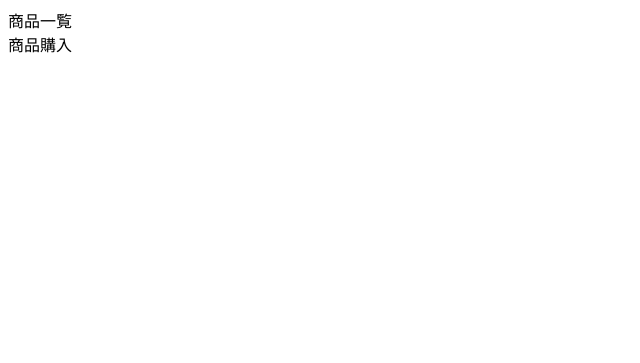
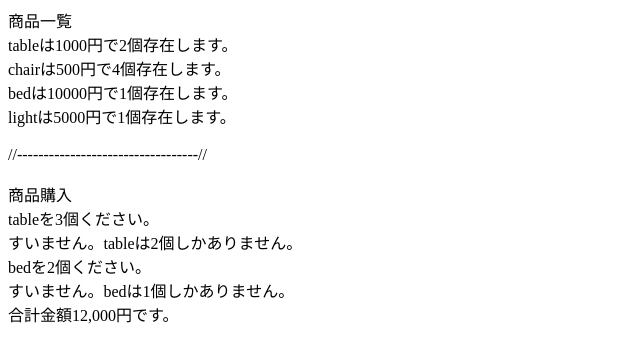
Before and after one commit to Yohei-Ohashi-Work/Study-PHPWebDev-Login, a PHP site: page / in a window 1280 px wide. Shown: the top 363 px of the page, without its empty margins (0-640 px from the left). Run offline with PHP 8.4, Linux system fonts and the light colour scheme.

Commit message:
0400_理解度チェック（配列）

```diff
--- a/040_PHP基礎Part2/0400_理解度チェック（配列）/start/index.php
+++ b/040_PHP基礎Part2/0400_理解度チェック（配列）/start/index.php
@@ -1,4 +1,5 @@
 <?php
+
 /**
  * 商品名 => [価格, 在庫数]
  */
@@ -19,8 +20,13 @@ $products = [
  * lightは5000円で1個存在します。
  */
 echo '<div>商品一覧</div>';
+foreach ($products as $product => $value) {
+    echo "<div>{$product}は{$value[0]}円で{$value[1]}個存在します。</div>";
+}
 
-
+echo '<br>';
+echo '<div>//----------------------------------//</div>';
+echo '<br>';
 
 /**
  * 問２：商品購入
@@ -38,7 +44,21 @@ echo '<div>商品一覧</div>';
 
 // 購入希望 商品数
 $cart = [
-    'table' => 1,
+    'table' => 3,
     'bed' => 2,
 ];
+
+$total = 0;
+
 echo '<div>商品購入</div>';
+foreach ($cart as $product => $quantity) {
+    echo "<div>{$product}を{$quantity}個ください。</div>";
+    if ($products[$product][1] >= $quantity) {
+        echo '<div>はい。ありがとうございます。</div>';
+        $total += $products[$product][0] * $quantity;
+    } else {
+        echo "<div>すいません。{$product}は{$products[$product][1]}個しかありません。</div>";
+        $total += $products[$product][0] * $products[$product][1];
+    }
+}
+echo '<div>合計金額' . number_format($total) . '円です。</div>';
```
